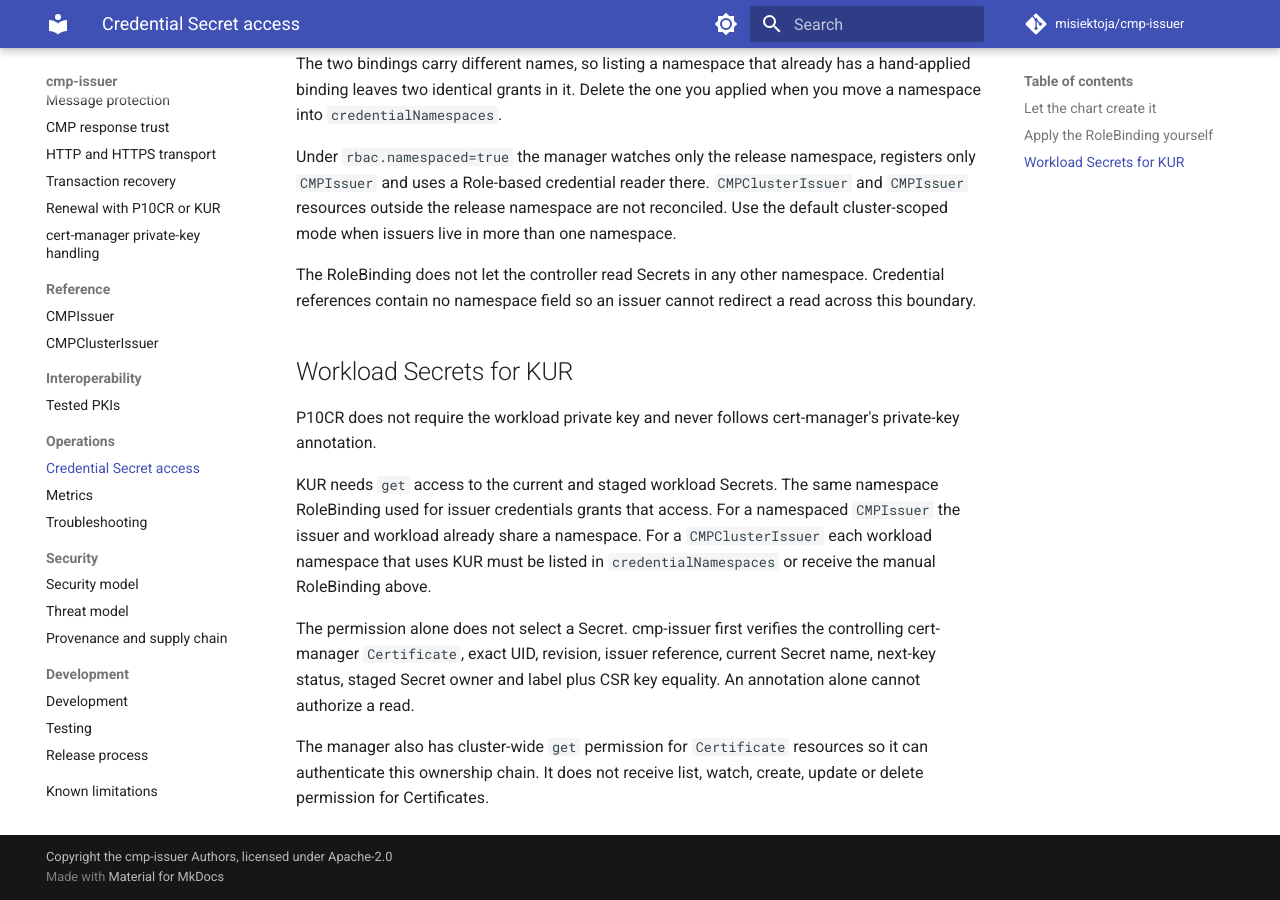
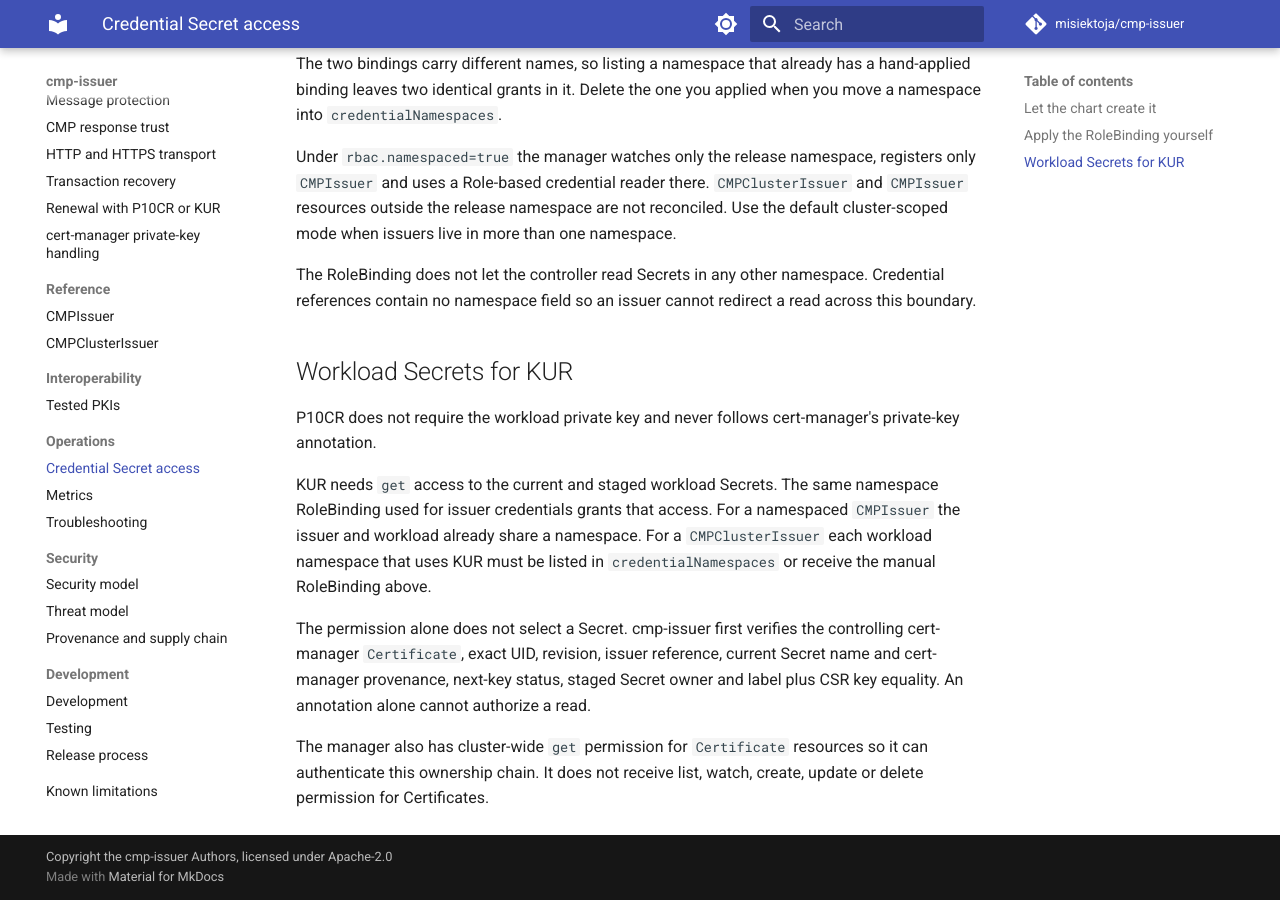
Before and after one commit to misiektoja/cmp-issuer, an MkDocs documentation site: the page built from docs/operations/secret-access.md, in a window 1280 px wide and 900 px high, scrolled down 1461 px. Built offline with MkDocs 1.6.1 and Material for MkDocs 9.7.7, drawn with Linux system fonts in a browser that asks for light colours; comment, search, counter and statistics services are not loaded.

Commit message:
docs(operations): name the current Secret provenance in the KUR chain

```diff
--- a/docs/operations/secret-access.md
+++ b/docs/operations/secret-access.md
@@ -64,6 +64,6 @@ P10CR does not require the workload private key and never follows cert-manager's
 
 KUR needs `get` access to the current and staged workload Secrets. The same namespace RoleBinding used for issuer credentials grants that access. For a namespaced `CMPIssuer` the issuer and workload already share a namespace. For a `CMPClusterIssuer` each workload namespace that uses KUR must be listed in `credentialNamespaces` or receive the manual RoleBinding above.
 
-The permission alone does not select a Secret. cmp-issuer first verifies the controlling cert-manager `Certificate`, exact UID, revision, issuer reference, current Secret name, next-key status, staged Secret owner and label plus CSR key equality. An annotation alone cannot authorize a read.
+The permission alone does not select a Secret. cmp-issuer first verifies the controlling cert-manager `Certificate`, exact UID, revision, issuer reference, current Secret name and cert-manager provenance, next-key status, staged Secret owner and label plus CSR key equality. An annotation alone cannot authorize a read.
 
 The manager also has cluster-wide `get` permission for `Certificate` resources so it can authenticate this ownership chain. It does not receive list, watch, create, update or delete permission for Certificates.
```
